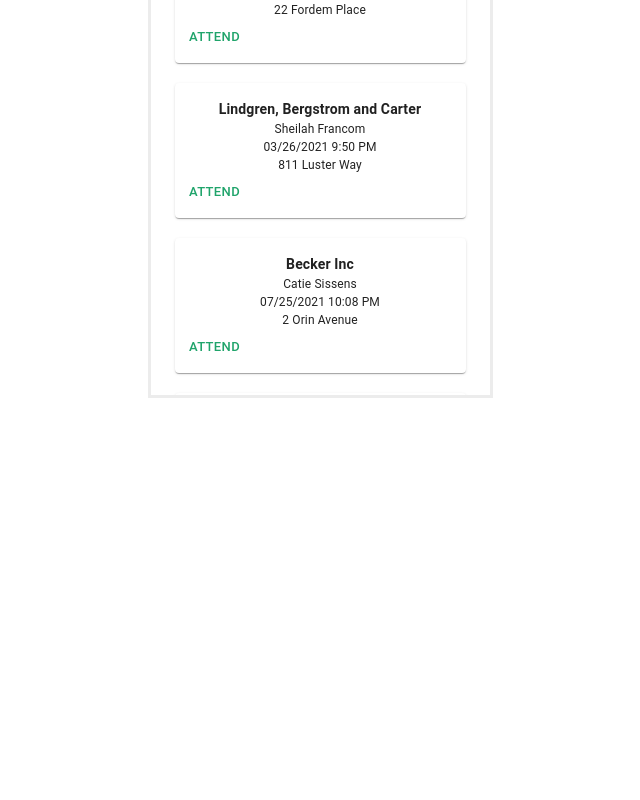
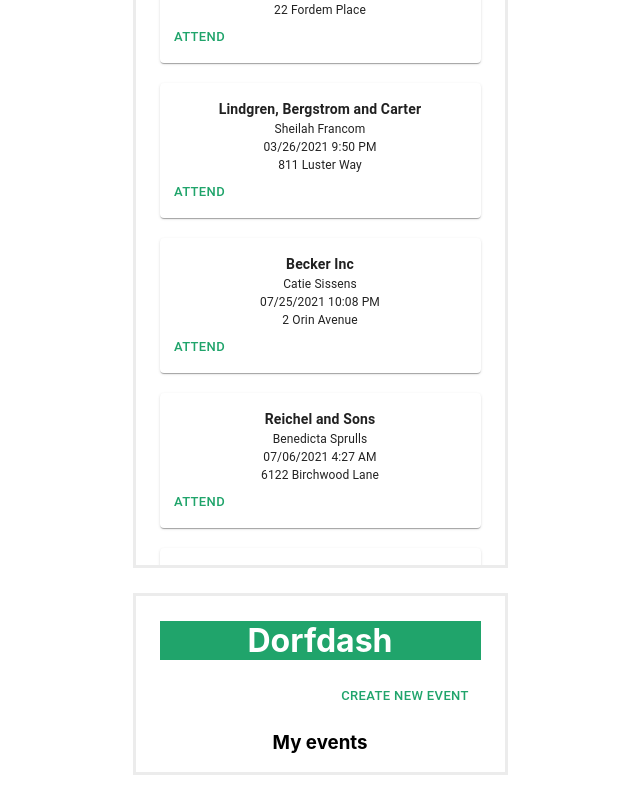
Before and after one commit to RFP54-Gucci/Dorfdash, a React (Create React App) app: page / in a window 1280 px wide. Shown: the part 824-1624 px from the top of the page, without its empty margins (320-960 px from the left). Before the commit the page ends 1222 px from the top, so only its background shows below. Built offline with nearby package versions, Linux system fonts and the light colour scheme.

Commit message:
implemented my event list

```diff
--- a/src/components/event-lists/EventForm.js
+++ b/src/components/event-lists/EventForm.js
@@ -6,14 +6,6 @@ import Container from '@material-ui/core/Container';
 import TextField from '@material-ui/core/TextField';
 
 const EventForm = () => {
-  const [ eventName, setEventName ] = useState('');
-  const [ eventHost, setEventHost ] = useState('');
-  // const [ eventDate, setEventDate] = useState('');
-  // const [ eventTime, setEventTime ] = useState('');
-  const [ eventLocation, setEventLocation ] = useState('');
-  const [ eventDes, setEventDes ] = useState('');
-
-  // ------------ styling -------------
   const useStyles = makeStyles((theme) => ({
     root: {
       '& .MuiTextField-root': {
@@ -22,8 +14,8 @@ const EventForm = () => {
       },
     },
     container: {
-      maxWidth: 345,
-      maxHeight: 600,
+      maxWidth: 375,
+      maxHeight: 770,
       borderColor: '#ECECEC',
       borderStyle: 'solid',
       marginBottom: 25,
@@ -36,6 +28,14 @@ const EventForm = () => {
   }));
 
   const classes = useStyles();
+
+  // --------------- states --------------------
+  const [ eventName, setEventName ] = useState('');
+  const [ eventHost, setEventHost ] = useState('');
+  // const [ eventDate, setEventDate] = useState('');
+  // const [ eventTime, setEventTime ] = useState('');
+  const [ eventLocation, setEventLocation ] = useState('');
+  const [ eventDes, setEventDes ] = useState('');
 
   // ---------- onChange funcs ------------
   const handleEventName = (e) => {
--- /dev/null
+++ b/src/components/event-lists/Mylist.js
@@ -0,0 +1,84 @@
+import { makeStyles } from '@material-ui/core/styles';
+import Container from '@material-ui/core/Container';
+import Card from '@material-ui/core/Card';
+import CardActions from '@material-ui/core/CardActions';
+import CardActionArea from '@material-ui/core/CardActionArea';
+import CardContent from '@material-ui/core/CardContent';
+import Button from '@material-ui/core/Button';
+import Typography from '@material-ui/core/Typography';
+
+const Mylist = (props) => {
+  const useStyles = makeStyles((theme) => ({
+    root: {
+      maxWidth: 375,
+      maxHeight: 770,
+      borderColor: '#ECECEC',
+      borderStyle: 'solid',
+      overflowX: 'scroll',
+      marginBottom: 25,
+    },
+    card: {
+      marginBottom: 20,
+    },
+    content: {
+      paddingBottom: 2,
+    },
+    title: {
+      fontSize: 14,
+      fontWeight: 'bold',
+    },
+    body: {
+      fontSize: 12,
+    },
+    action: {
+      height: 30,
+      paddingBottom: 10,
+      paddingTop: 2,
+    },
+    button: {
+      color: '#20A46B',
+      marginLeft: 170,
+    },
+    remove: {
+      color: '#20A46B',
+    }
+  }));
+
+  const classes = useStyles();
+
+  return (
+    <Container maxWidth="sm" className={classes.root}>
+      <h1>Dorfdash</h1>
+      <Button size="small" className={classes.button}>Create new event</Button>
+      <h3>My events</h3>
+      <div className="container-slide">
+        {/* {console.log(props.myEventList)} */}
+        {props.myEventList.map((event) => (
+          <Card className={classes.card}>
+            <CardActionArea>
+              <CardContent className={classes.content}>
+                <Typography className={classes.title}>
+                  {event.event_name}
+                </Typography>
+                <Typography className={classes.body}>
+                  {event.event_host}
+                </Typography>
+                <Typography className={classes.body}>
+                {`${event.event_date}  ${event.event_time}`}
+                </Typography>
+                <Typography className={classes.body}>
+                  {event.event_location}
+                </Typography>
+              </CardContent>
+              <CardActions className={classes.action}>
+                <Button size="small" className={classes.remove}>Remove</Button>
+              </CardActions>
+            </CardActionArea>
+          </Card>
+        ))}
+      </div>
+    </Container>
+  );
+};
+
+export default Mylist;
--- a/src/components/event-lists/Upcoming.js
+++ b/src/components/event-lists/Upcoming.js
@@ -1,3 +1,4 @@
+import { useState } from 'react';
 import { makeStyles } from '@material-ui/core/styles';
 import Container from '@material-ui/core/Container';
 import Card from '@material-ui/core/Card';
@@ -7,15 +8,18 @@ import CardContent from '@material-ui/core/CardContent';
 import Button from '@material-ui/core/Button';
 import Typography from '@material-ui/core/Typography';
 import samples from './samples.js';
+import Mylist from './Mylist.js';
 
-const Upcoming = () => {
+
+const Upcoming = (props) => {
   const useStyles = makeStyles((theme) => ({
     root: {
-      maxWidth: 345,
-      maxHeight: 600,
+      maxWidth: 375,
+      maxHeight: 770,
       borderColor: '#ECECEC',
       borderStyle: 'solid',
       overflowX: 'scroll',
+      marginBottom: 25,
     },
     card: {
       marginBottom: 20,
@@ -42,7 +46,19 @@ const Upcoming = () => {
 
   const classes = useStyles();
 
+  // ------------- states -----------------
+  const [ myEventList, setMyList ] = useState([]);
+
+  const addEvent = (evt) => {
+    let myList = [];
+    myList.push(evt);
+    setMyList(myEventList.concat(myList));
+    // console.log(myList);
+  }
+
   return (
+    <div>
+      {console.log(myEventList)}
       <Container maxWidth="sm" className={classes.root}>
         <h1>Dorfdash</h1>
         <h3>Upcoming events</h3>
@@ -65,13 +81,15 @@ const Upcoming = () => {
                   </Typography>
                 </CardContent>
                 <CardActions className={classes.action}>
-                <Button size="small" className={classes.button}>Attend</Button>
+                  <Button size="small" className={classes.button} onClick={() => addEvent(event)}>Attend</Button>
                 </CardActions>
               </CardActionArea>
             </Card>
           ))}
         </div>
       </Container>
+      <Mylist myEventList={myEventList}/>
+    </div>
   );
 };
 
```
Also changed, not shown: src/components/Mylist.js (deleted, +0 -8 lines), src/components/event-lists/eventlist-notes.md (added, +7 -0 lines). Lines whose indentation alone changed are shown as unchanged.
